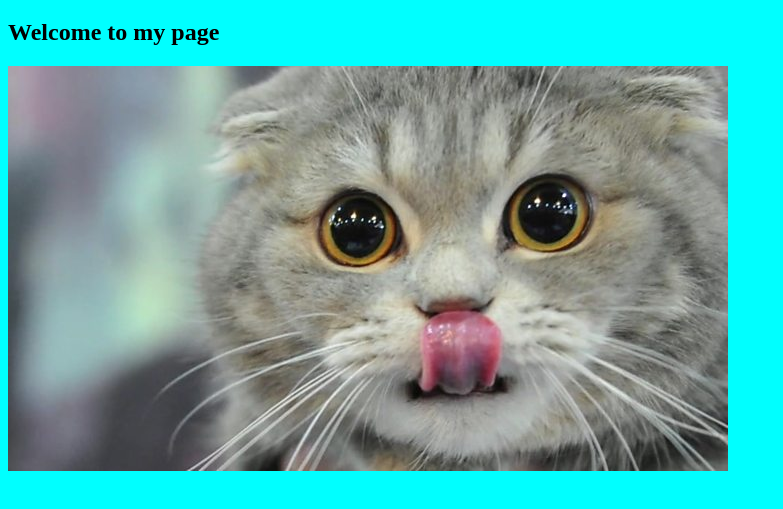
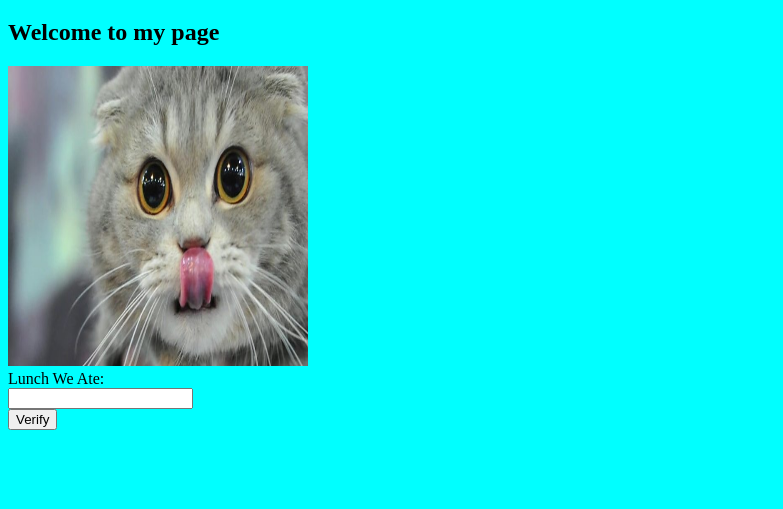
Before and after one commit to LTaylor28/FullStack, a plain HTML site: page index.html in a window 1280 px wide. Shown: the part 61-570 px from the top of the page, without its empty margins (0-783 px from the left). Drawn offline with Linux system fonts and the light colour scheme.

```diff
--- a/index.html
+++ b/index.html
@@ -10,7 +10,12 @@
 <body>
    <h1>Hello!</h1>
    <h2>Welcome to my page</h2>
-   <img src="Kitty.jpg" alt="It's a kitten.">
+   <img src="Kitty.jpg" alt="It's a kitten." width="300"height="300">
+   <br><label for="lunch">Lunch We Ate:</label><br>
+   <input type="text" name="lunchWeAte" id="lunchWeAte">
+   <br><button onclick="validateLunch()">Verify</button><br>
+
+   <script src="index.js"></script>
 
 </body>
 
--- a/index.js
+++ b/index.js
@@ -0,0 +1,8 @@
+function validateLunch(){
+    var food = doucment.getElementById("lunchWeAte").value;
+    if(food === "gyro"){
+        alert("My stomach is full.");
+    }else{
+        alert("I'm still hungry!");
+    }
+}
```
